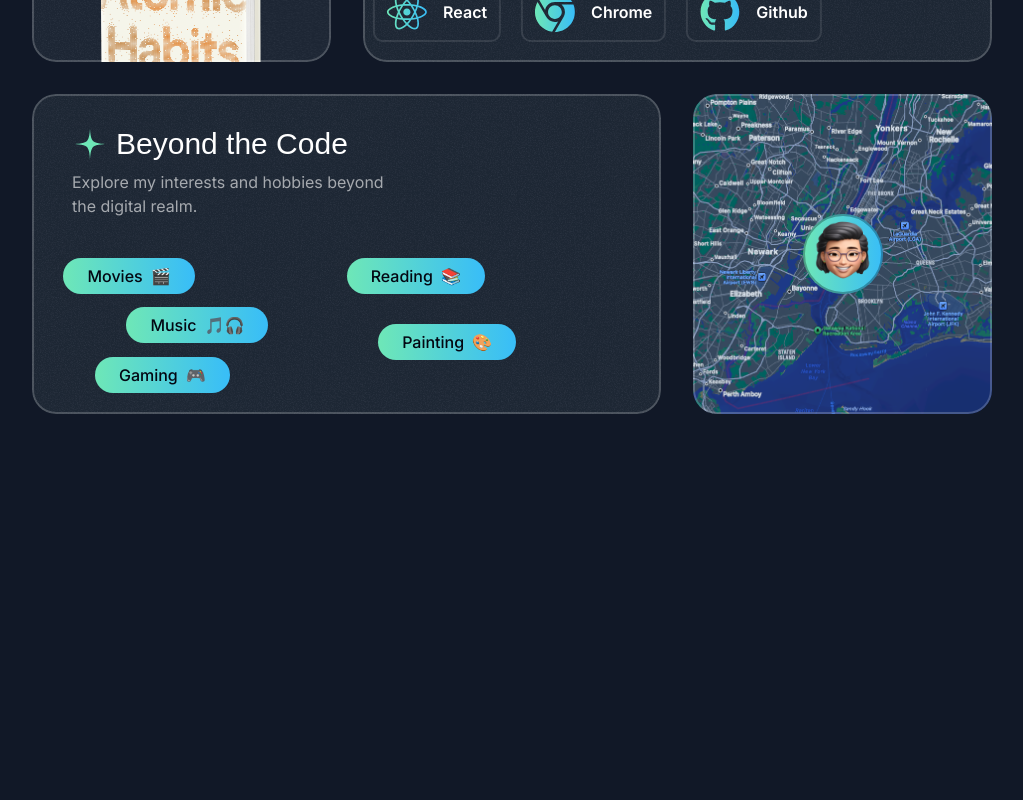
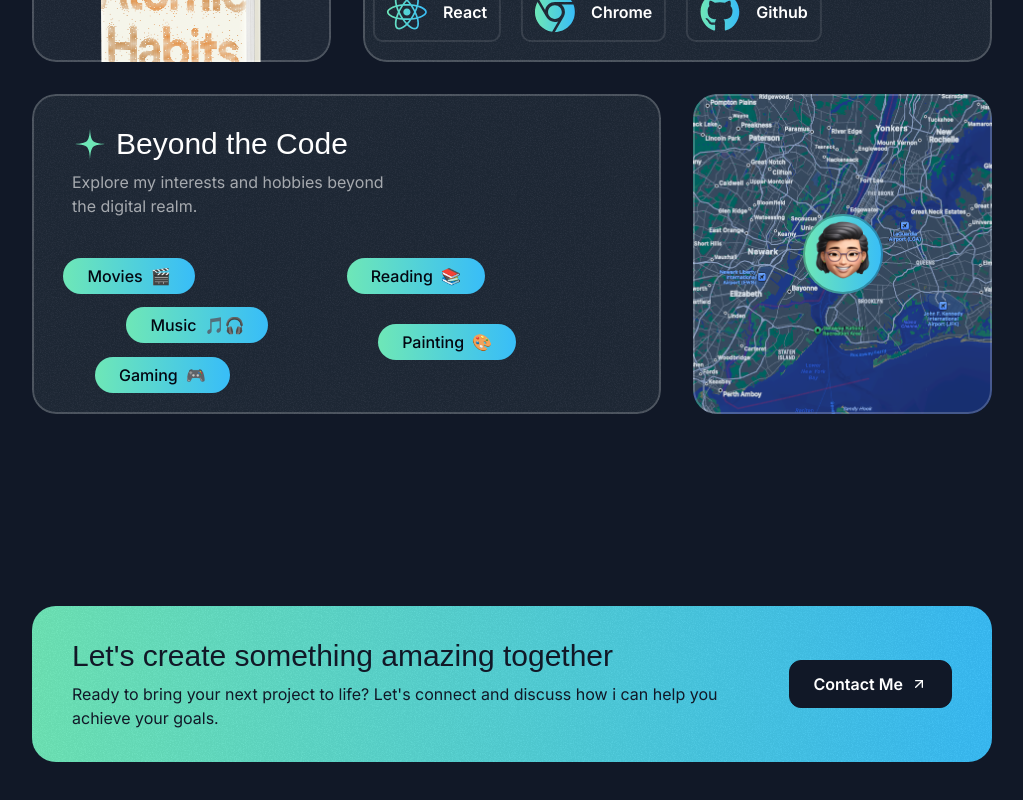
Before and after one commit to SainaFirooz/portfolio, a Next.js app: page / in a window 1280 px wide. Shown: the part 4506-5306 px from the top of the page, without its empty margins (128-1151 px from the left). Before the commit the page ends 5032 px from the top, so only its background shows below. Built offline with nearby package versions, Linux system fonts and the light colour scheme; a web font is replaced by a local one.

Commit message:
contact section added

```diff
--- a/src/app/page.tsx
+++ b/src/app/page.tsx
@@ -4,6 +4,7 @@
 import { TapeSection } from "@/sections/Tape";
 import { AboutSection } from "@/sections/About";
 import { TestimonialsSection } from "@/sections/Testimonials";
+import { ContactSection } from "@/sections/Contact";
 
 export default function Home() {
   return (
@@ -14,6 +15,7 @@
       <TapeSection />
       <TestimonialsSection />
       <AboutSection />
+      <ContactSection />
     </div>
   );
 }
```
